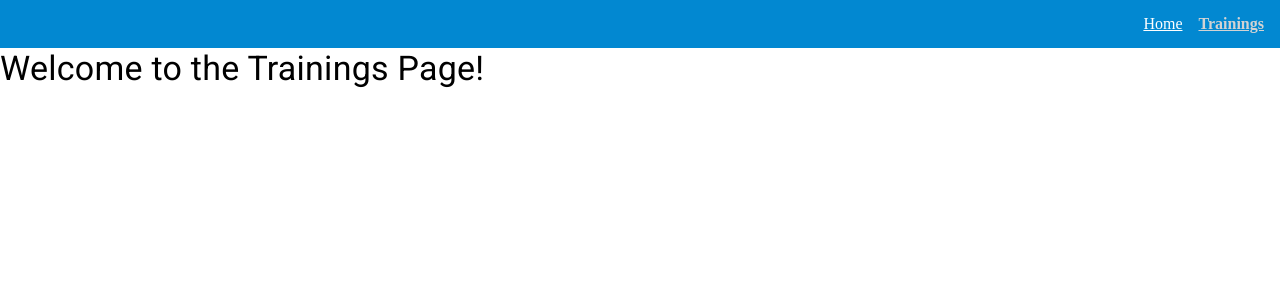
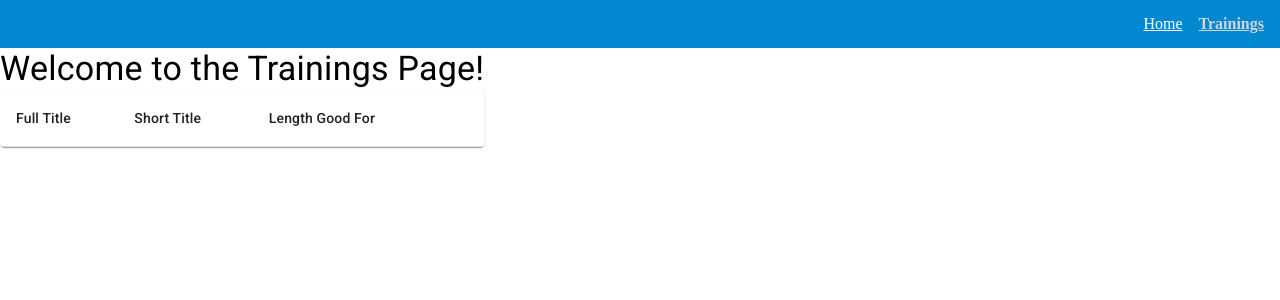
Before and after one commit to athaarsager/lab-training-tracker, a React (Vite) app: page /trainings in a window 1280 px wide. Shown: the top 300 px of the page. Built offline with nearby package versions, Linux system fonts and the light colour scheme.

Commit message:
Create table skeleton. Add react imports

```diff
--- a/src/components/TrainingsPage/TrainingsPage.jsx
+++ b/src/components/TrainingsPage/TrainingsPage.jsx
@@ -1,3 +1,5 @@
+import { useState, useEffect } from "react";
+import { useSelector, useDispatch } from "react-redux";
 import Grid from "@mui/material/Grid";
 import Typography from "@mui/material/Typography";
 import Table from "@mui/material/Table";
@@ -17,10 +19,29 @@ function TrainingsPage() {
     // When designing the dialog box, should make it reusable for creating a new training and editing an existing one
     // For editing an existing training it should pre-populated with the training that was clicked on
     // May be tricky to set and unset that variable...maybe need to create new variable in the store?
+
+    useEffect(() => {
+
+    }, []);
     return (
         <Grid container>
             <Grid item>
                 <Typography variant="h4">Welcome to the Trainings Page!</Typography>
+                <TableContainer component={Paper} sx={{ mb: "2rem" }}>
+                    <Table>
+                        <TableHead>
+                            <TableRow>
+                                <TableCell>Full Title</TableCell>
+                                <TableCell>Short Title</TableCell>
+                                <TableCell>Length Good For</TableCell>
+                                <TableCell></TableCell>
+                            </TableRow>
+                        </TableHead>
+                        <TableBody>
+
+                        </TableBody>
+                    </Table>
+                </TableContainer>
             </Grid>
         </Grid>
     );
```
